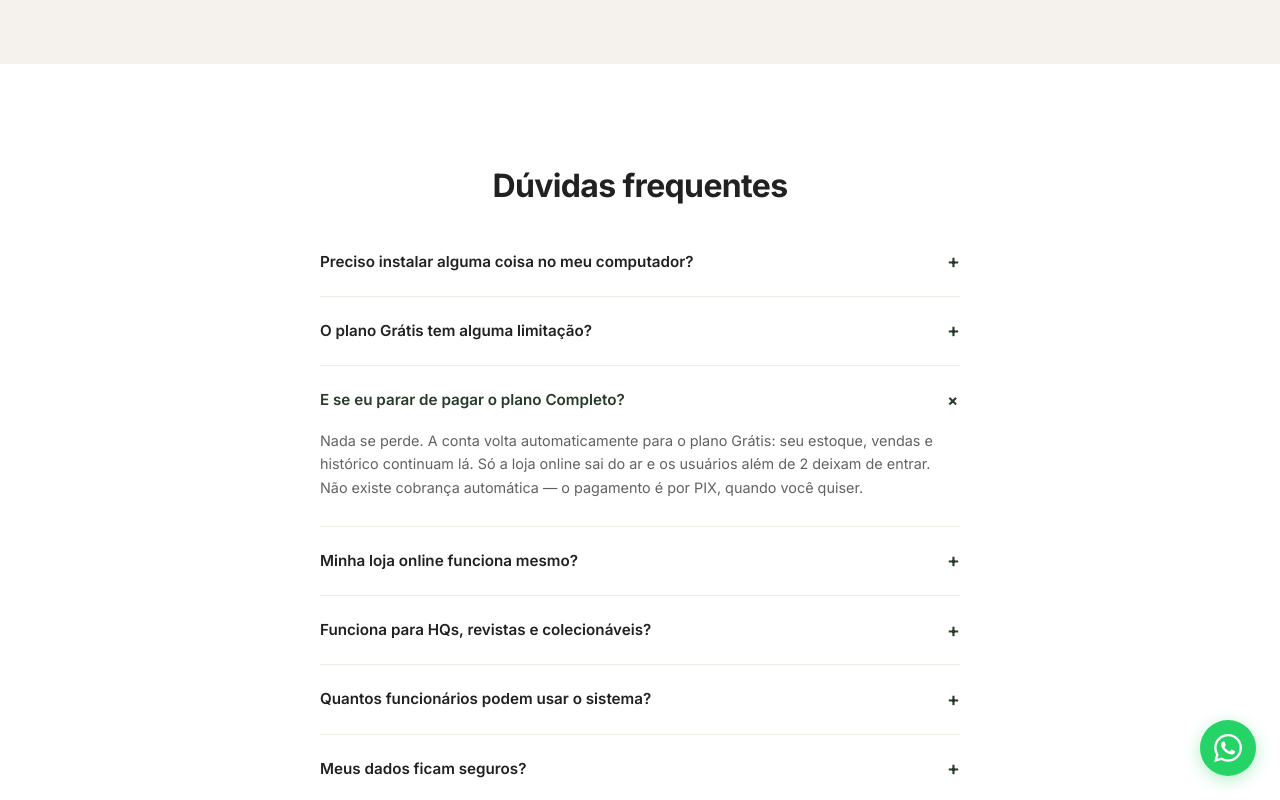
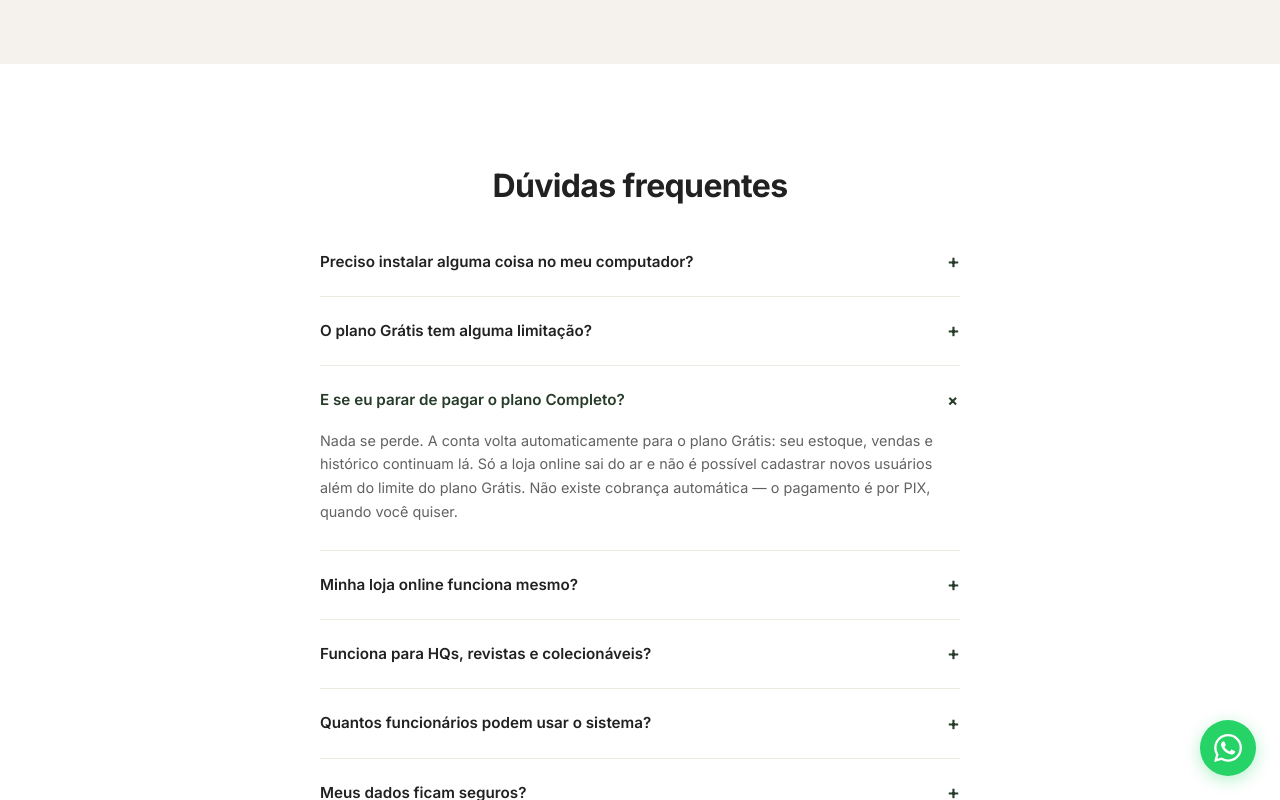
Before and after one commit to Montiq-Tech/website, a plain HTML site: page bookcase.html in a window 1280 px wide. Both pictures are taken after a click on the heading "E se eu parar de pagar o plano Completo?". Shown: the part 4323-5123 px from the top of the page. Drawn offline with Linux system fonts and the light colour scheme.

Commit message:
FAQ: limite de usuarios so impede cadastrar novos
Co-Authored-By: Claude Opus 5.5 <noreply@anthropic.com>

```diff
--- a/bookcase.html
+++ b/bookcase.html
@@ -573,7 +573,7 @@
         </details>
         <details class="faq-item">
           <summary>E se eu parar de pagar o plano Completo?</summary>
-          <p>Nada se perde. A conta volta automaticamente para o plano Grátis: seu estoque, vendas e histórico continuam lá. Só a loja online sai do ar e os usuários além de 2 deixam de entrar. Não existe cobrança automática — o pagamento é por PIX, quando você quiser.</p>
+          <p>Nada se perde. A conta volta automaticamente para o plano Grátis: seu estoque, vendas e histórico continuam lá. Só a loja online sai do ar e não é possível cadastrar novos usuários além do limite do plano Grátis. Não existe cobrança automática — o pagamento é por PIX, quando você quiser.</p>
         </details>
         <details class="faq-item">
           <summary>Minha loja online funciona mesmo?</summary>
```
